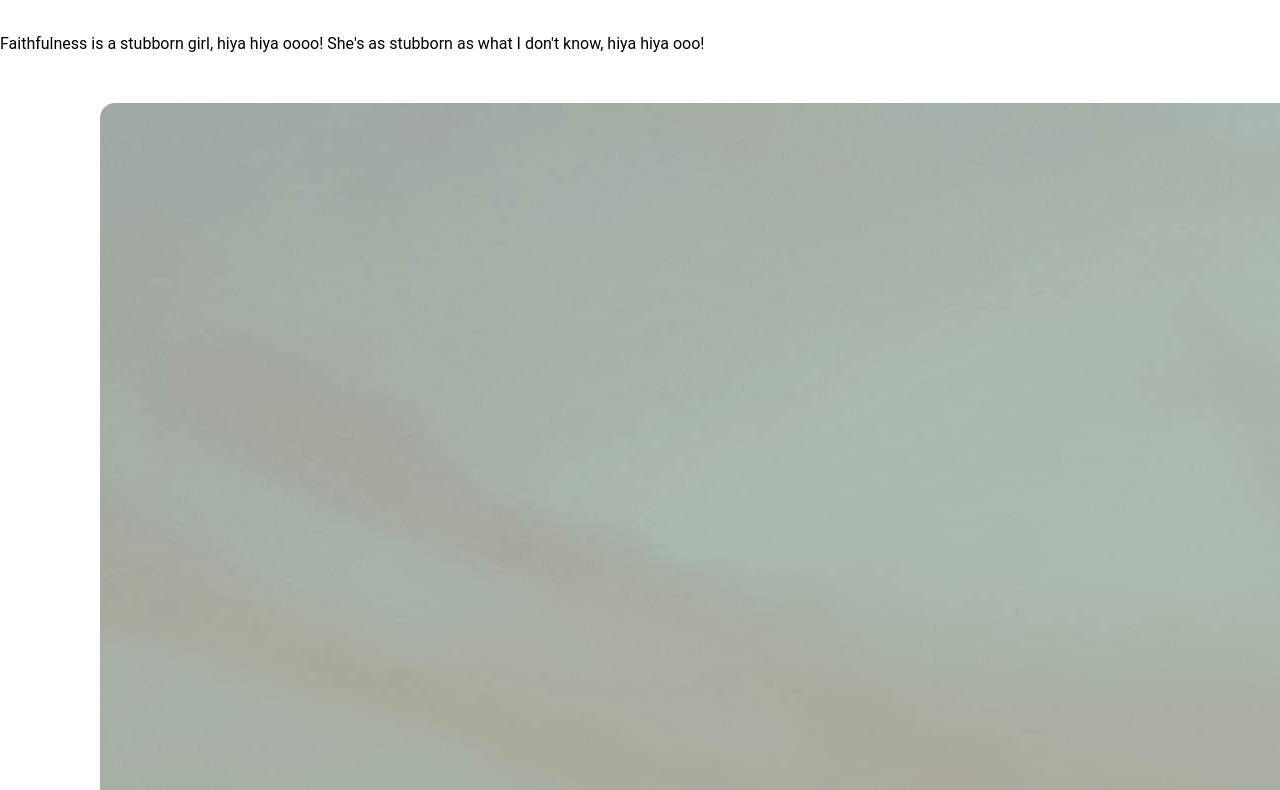
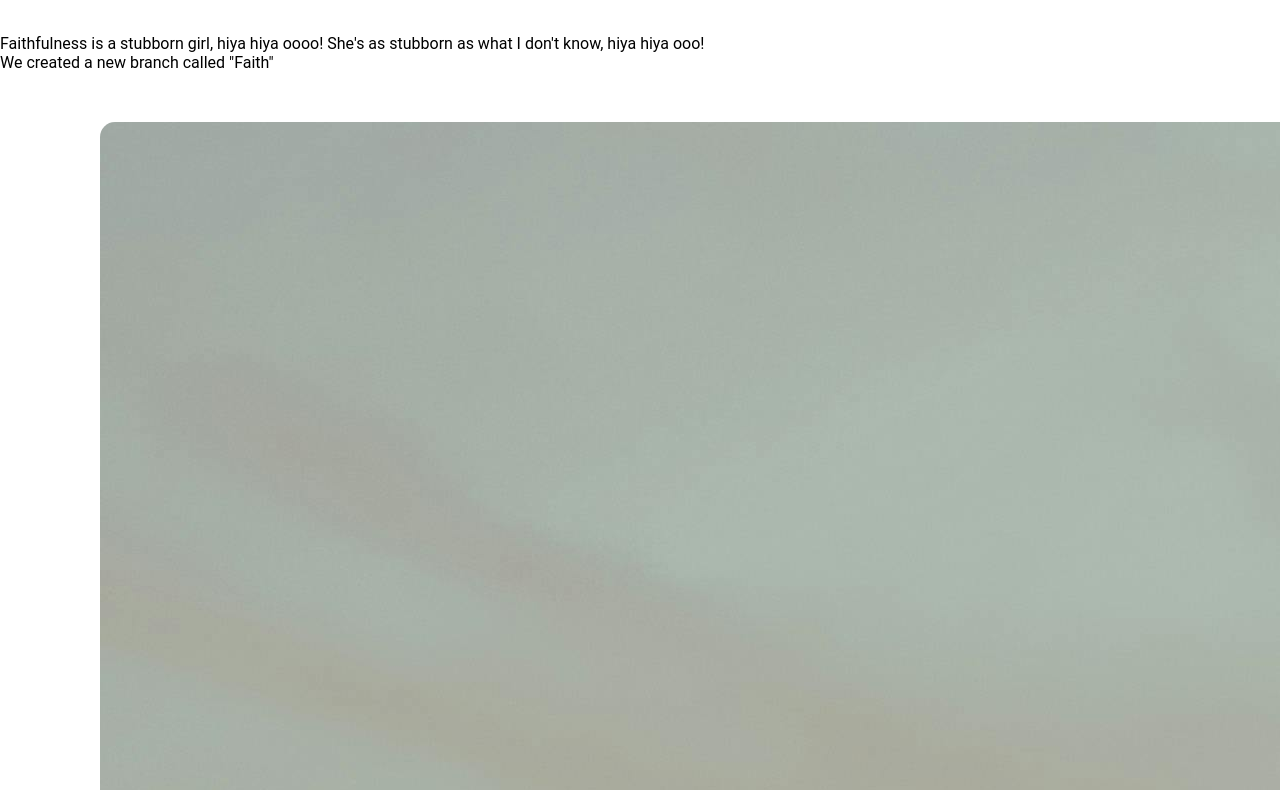
Before and after one commit to AYD-7/Oruss, a plain HTML site: page services.html in a window 1280 px wide. Shown: the part 104-894 px from the top of the page. Drawn offline with Linux system fonts and the light colour scheme.

Commit message:
add: branch Faith

```diff
--- a/services.html
+++ b/services.html
@@ -10,6 +10,8 @@
     <h1>Services Page</h1>
 
     <p>Faithfulness is a stubborn girl, hiya hiya oooo! She's as stubborn as what I don't know, hiya hiya ooo!</p>
+
+    <p>We created a new branch called "Faith"</p>
 
     <div class="container">
         <img src="./assets/image-grass.jpg" alt="An Image">
```
